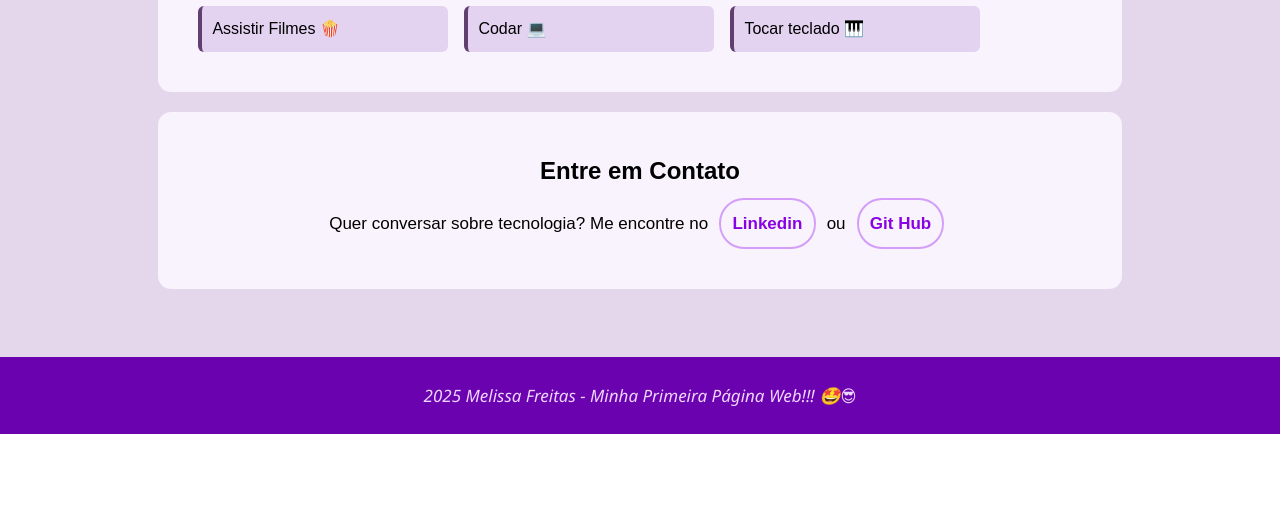
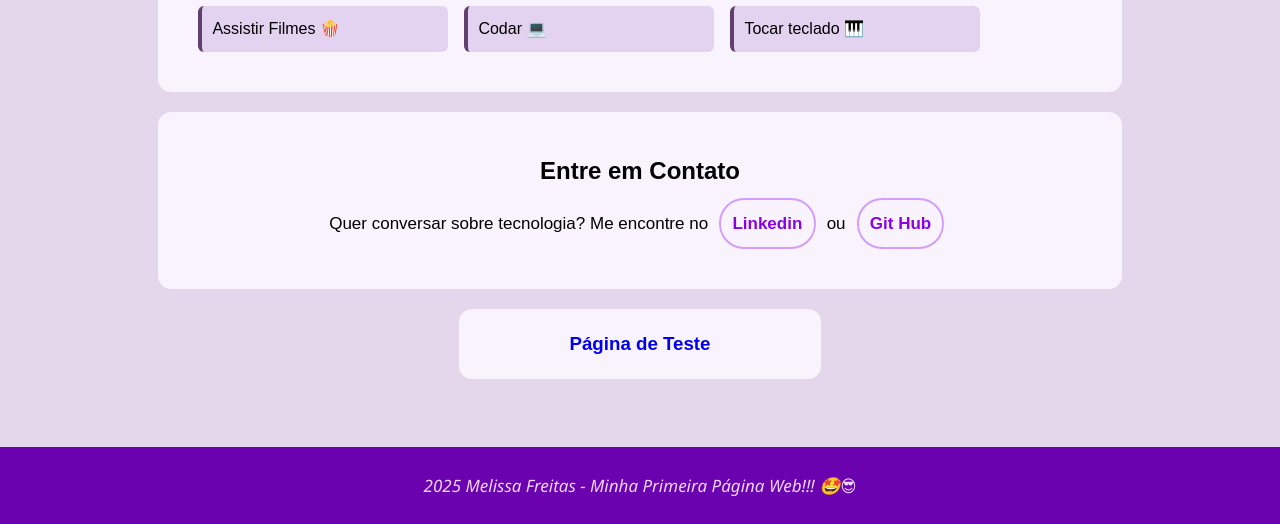
Before and after one commit to Melfreitass/meu-primeiro-site, a plain HTML site: page index.html in a window 1280 px wide. Shown: the part 528-1052 px from the top of the page. Before the commit the page ends 962 px from the top, so only its background shows below. Drawn offline with Linux system fonts and the light colour scheme; a web font is replaced by a local one.

Commit message:
feat: cria a página de teste

```diff
--- a/assets/styles/index.css
+++ b/assets/styles/index.css
@@ -140,3 +140,23 @@ footer {
    text-align: center;
    font-size: 17px;
 }
+
+#pagina-testes {
+    background-color: rgb(248, 243, 252);
+    width: 30%;
+    margin: 0 auto;
+    padding: 20px;
+    border-radius: 13px;
+    margin-bottom: 20px;
+    text-align: center;
+}
+
+#pagina-testes a{
+    text-decoration: none;
+    transition: all 0.3 ease;
+}
+
+#pagina-testes a:hover {
+    color: rgb(212, 127, 230);
+    transform: translate(3px);
+}
--- a/index.html
+++ b/index.html
@@ -33,6 +33,9 @@
                  <a href="https://www.linkedin.com/in/melissa-freitas-3bb7b9377/" target="_blank">Linkedin</a> ou <a href="https://github.com/Melfreitass" target="_blank">Git Hub</a>
             </p>
         </section>
+        <section id = "pagina-testes">
+            <h3><a href="pages/tetes.html">Página de Teste</a></h3>
+        </section>
     </main>
     <footer>
         <p>
```
Also changed, not shown: pages/tetes.html (added, +23 -0 lines), assets/images/image.png (added).
